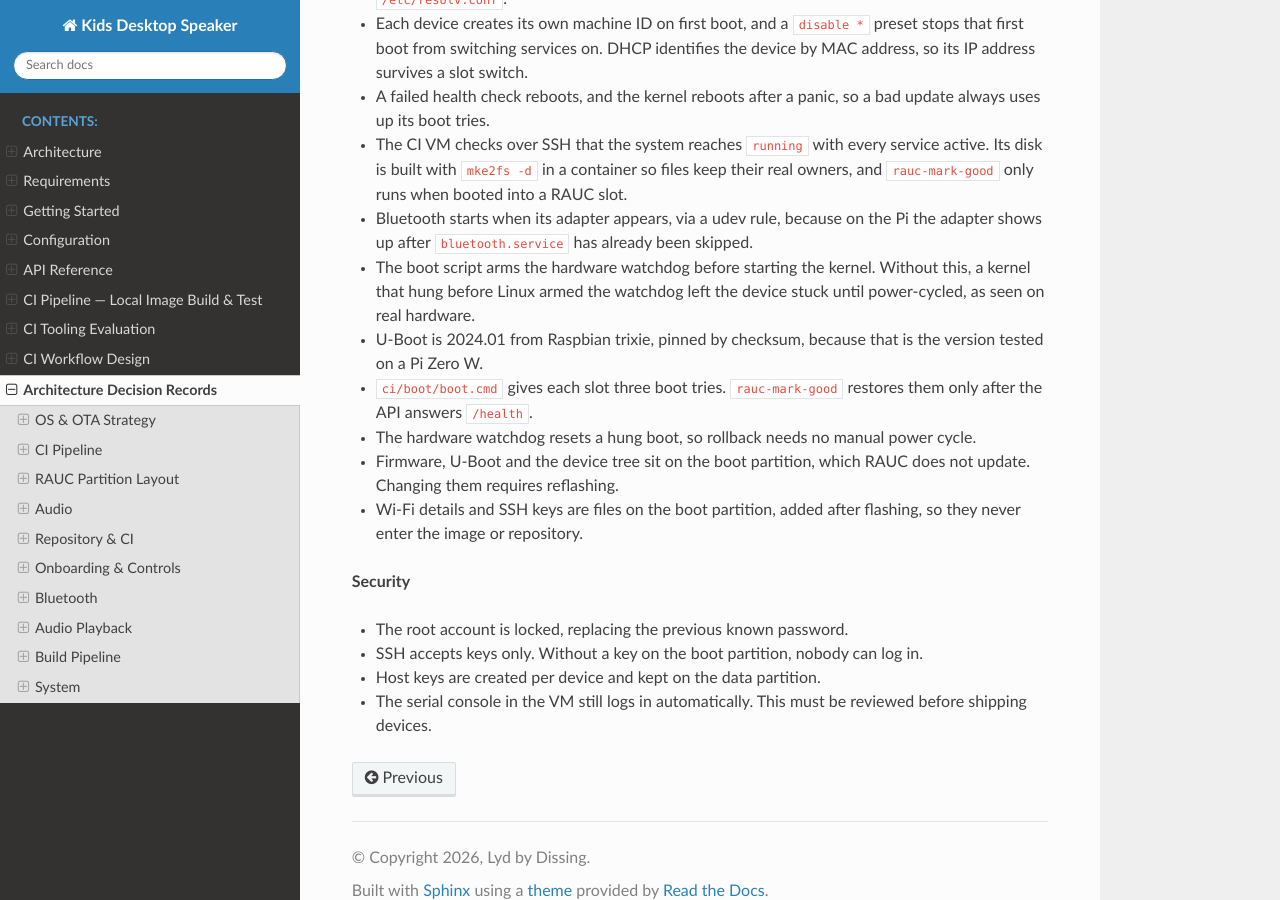
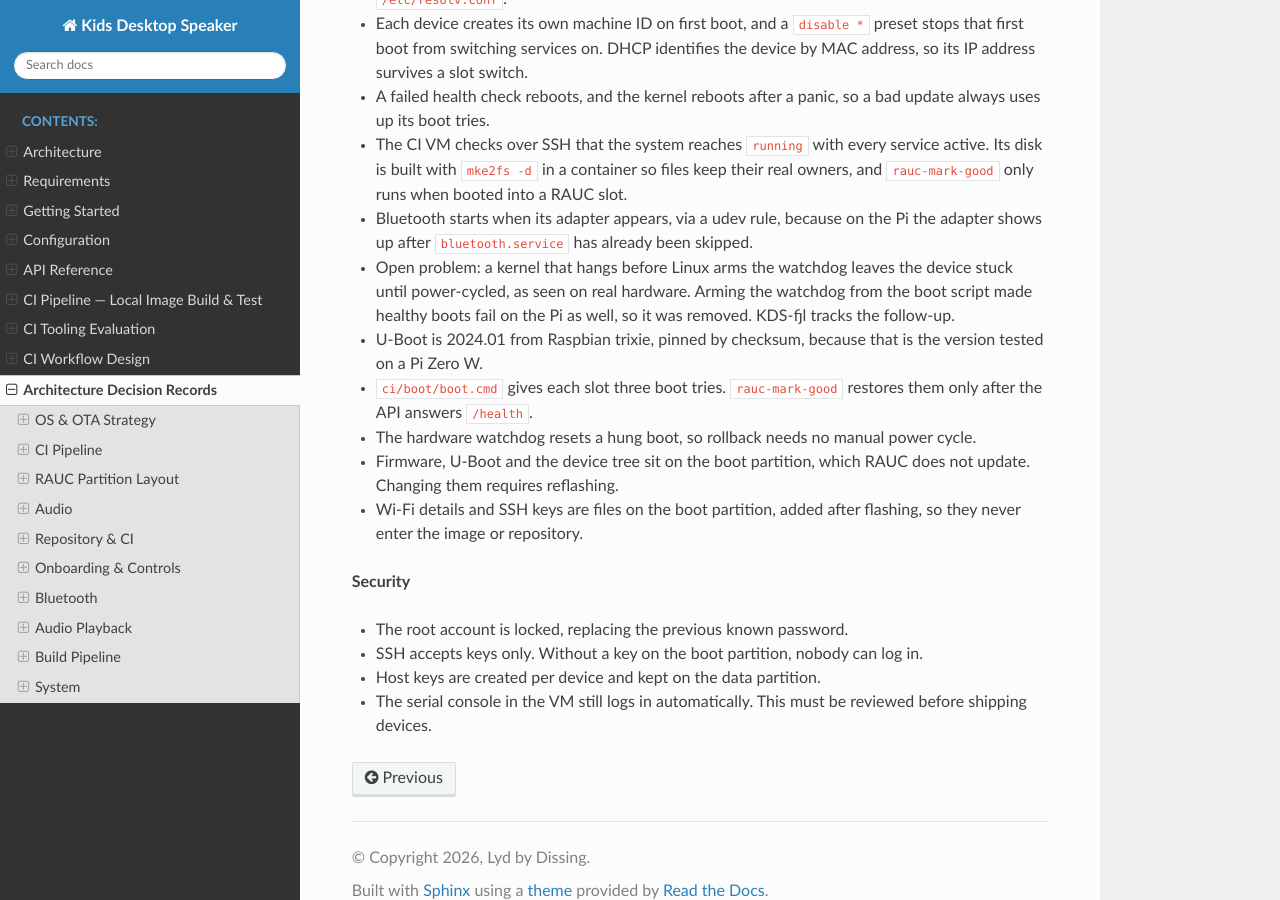
Before and after one commit to LydByDissing/kids-desktop-speaker, a Sphinx documentation site: the page built from docs/source/development/decisions.rst, in a window 1280 px wide and 900 px high, scrolled down 32799 px. Built offline with Sphinx 7.4.7 and the Read the Docs theme 3.1.0, drawn with Linux system fonts in a browser that asks for light colours.

Commit message:
revert(ci): stop arming the watchdog from the boot script (KDS-fjl)
On a real Pi Zero W it made healthy boots fail: the Pi never came back after a
good update. A kernel that hangs before Linux arms the watchdog remains an open
problem.

Co-Authored-By: Claude Opus 5.5 <noreply@anthropic.com>

```diff
--- a/docs/source/development/decisions.rst
+++ b/docs/source/development/decisions.rst
@@ -2059,9 +2059,10 @@ rest of the system.
   real owners, and ``rauc-mark-good`` only runs when booted into a RAUC slot.
 - Bluetooth starts when its adapter appears, via a udev rule, because on the Pi
   the adapter shows up after ``bluetooth.service`` has already been skipped.
-- The boot script arms the hardware watchdog before starting the kernel. Without
-  this, a kernel that hung before Linux armed the watchdog left the device stuck
-  until power-cycled, as seen on real hardware.
+- Open problem: a kernel that hangs before Linux arms the watchdog leaves the
+  device stuck until power-cycled, as seen on real hardware. Arming the watchdog
+  from the boot script made healthy boots fail on the Pi as well, so it was
+  removed. KDS-fjl tracks the follow-up.
 - U-Boot is 2024.01 from Raspbian trixie, pinned by checksum, because that is the
   version tested on a Pi Zero W.
 - ``ci/boot/boot.cmd`` gives each slot three boot tries. ``rauc-mark-good`` restores
```
Also changed, not shown: 2 other files.
